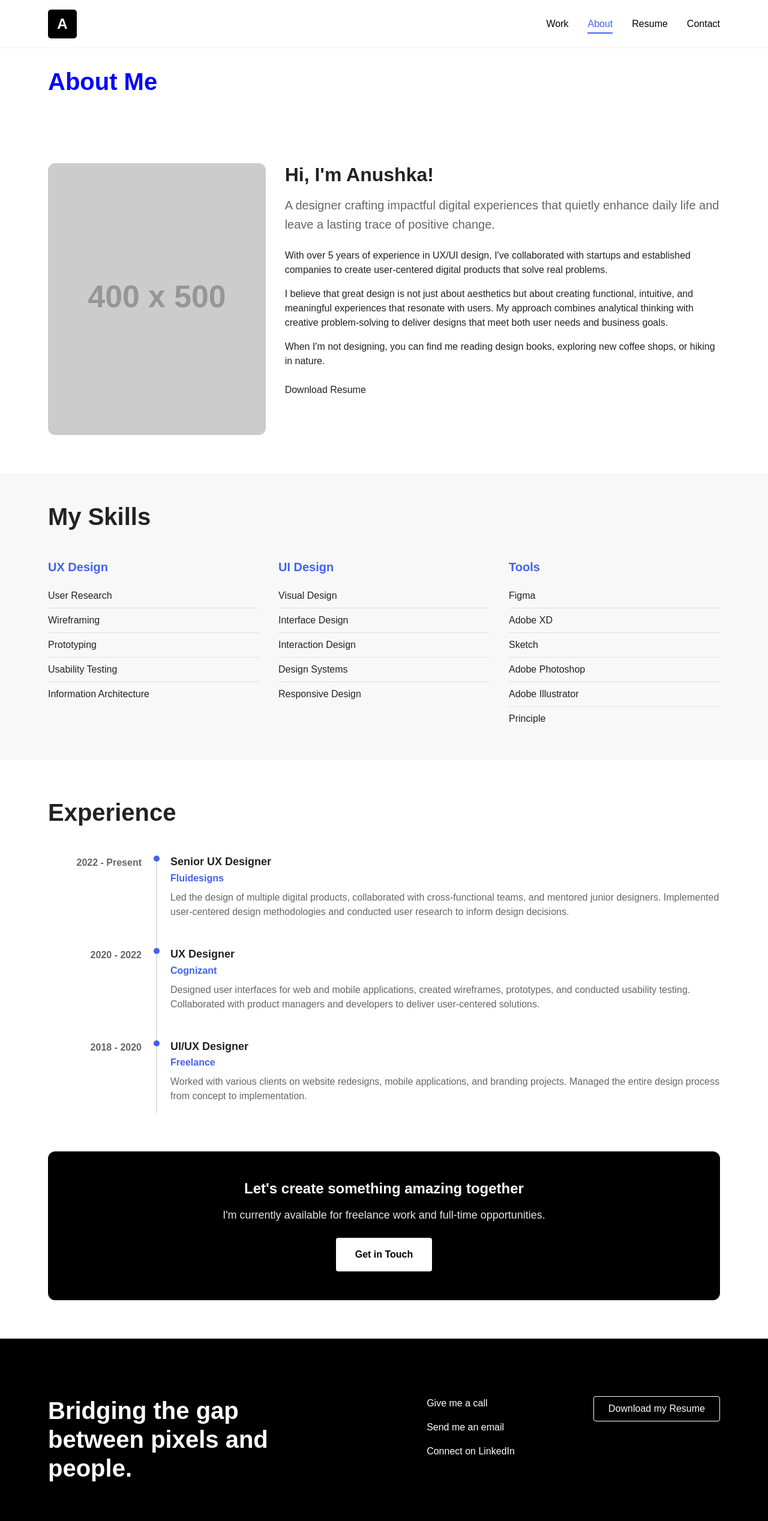
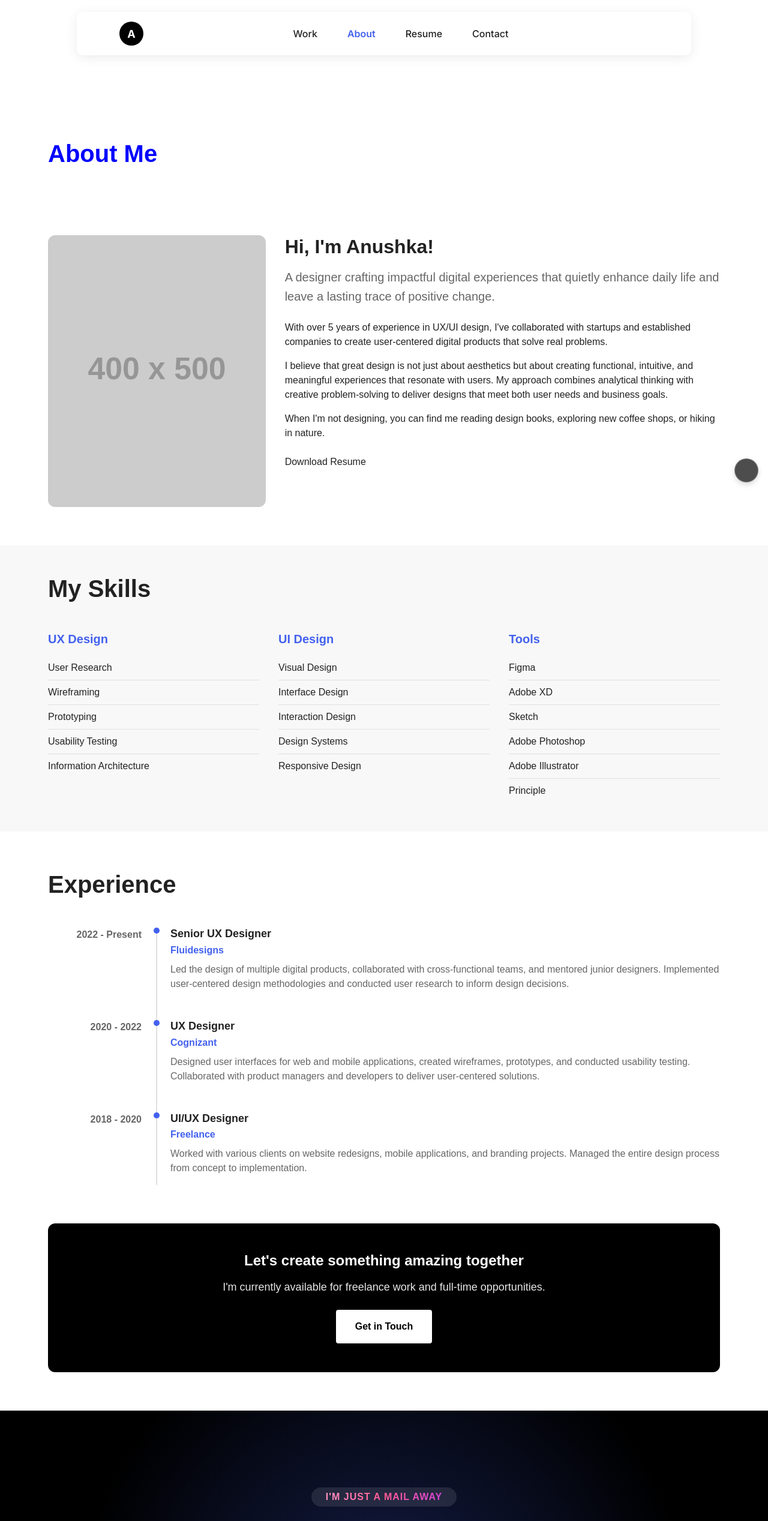
Before and after one commit to design-anushka/Portfolio-Website, a React (Vite) app: page /about in a window 1280 px wide. Shown: the top 2535 px of the page at 60% size. Built offline with nearby package versions, Linux system fonts and the light colour scheme.

Commit message:
Ini commit 3

```diff
--- a/src/App.jsx
+++ b/src/App.jsx
@@ -8,6 +8,7 @@ import Header from './components/Header'
 import Footer from './components/Footer'
 import CursorFollower from './components/CursorFollower'
 import ScrollToTop from './components/ScrollToTop'
+import ScrollToTopButton from './components/ScrollToTopButton'
 
 // Add this line to test if inline styles work
 import './styles/main.scss'
@@ -15,6 +16,7 @@ import './styles/main.scss'
 function App() {
   return (
     <Router>
+      <ScrollToTop />
       <div className="app" style={{ fontFamily: 'Arial, sans-serif' }}>
         <CursorFollower />
         <Header />
@@ -28,7 +30,7 @@ function App() {
           </Routes>
         </main>
         <Footer />
-        <ScrollToTop />
+        <ScrollToTopButton />
       </div>
     </Router>
   )
--- a/src/components/Footer.jsx
+++ b/src/components/Footer.jsx
@@ -6,36 +6,68 @@ const Footer = () => {
 
   return (
     <footer className="footer">
+      <div className="contact-cta-section">
+        <div className="container">
+          <div className="contact-cta-content">
+            <p className="contact-cta-tagline">I'M JUST A MAIL AWAY</p>
+            <h2 className="contact-cta-title">
+              <span className="title-part">Best design experiences,</span>
+              <span className="highlight-wrapper">
+                <span className="highlight-text">hum bhi bana lenge!</span>
+                <span className="emoji">😎</span>
+              </span>
+            </h2>
+            <p className="contact-cta-text">Let's make something together.</p>
+
+            {/* Contact options replacing the single CTA button */}
+            <div className="contact-options">
+              <a href="tel:+1234567890" className="contact-option">
+                <span className="contact-icon">
+                  <svg xmlns="http://www.w3.org/2000/svg" viewBox="0 0 24 24" fill="none" stroke="currentColor" strokeWidth="2">
+                    <path d="M22 16.92v3a2 2 0 01-2.18 2 19.79 19.79 0 01-8.63-3.07 19.5 19.5 0 01-6-6 19.79 19.79 0 01-3.07-8.67A2 2 0 014.11 2h3a2 2 0 012 1.72 12.84 12.84 0 00.7 2.81 2 2 0 01-.45 2.11L8.09 9.91a16 16 0 006 6l1.27-1.27a2 2 0 012.11-.45 12.84 12.84 0 002.81.7A2 2 0 0122 16.92z" />
+                  </svg>
+                </span>
+                Give me a call
+              </a>
+
+              <a href="mailto:hello@anushkasingh.com" className="contact-option">
+                <span className="contact-icon">
+                  <svg xmlns="http://www.w3.org/2000/svg" viewBox="0 0 24 24" fill="none" stroke="currentColor" strokeWidth="2">
+                    <path d="M4 4h16c1.1 0 2 .9 2 2v12c0 1.1-.9 2-2 2H4c-1.1 0-2-.9-2-2V6c0-1.1.9-2 2-2z" />
+                    <polyline points="22,6 12,13 2,6" />
+                  </svg>
+                </span>
+                Send me an email
+              </a>
+
+              <a href="https://linkedin.com/in/yourprofile" target="_blank" rel="noopener noreferrer" className="contact-option">
+                <span className="contact-icon">
+                  <svg xmlns="http://www.w3.org/2000/svg" viewBox="0 0 24 24" fill="none" stroke="currentColor" strokeWidth="2">
+                    <path d="M16 8a6 6 0 0 1 6 6v7h-4v-7a2 2 0 0 0-2-2 2 2 0 0 0-2 2v7h-4v-7a6 6 0 0 1 6-6z" />
+                    <rect x="2" y="9" width="4" height="12" />
+                    <circle cx="4" cy="4" r="2" />
+                  </svg>
+                </span>
+                Connect on LinkedIn
+              </a>
+            </div>
+          </div>
+        </div>
+      </div>
+
       <div className="container">
         <div className="footer-content">
           <div className="footer-main">
-            <h2 className="footer-heading">Bridging the gap <br/> between pixels and people.</h2>
-            <div className="footer-links">
-              <a href="mailto:your.email@example.com" className="footer-link">Give me a call</a>
-              <a href="mailto:your.email@example.com" className="footer-link">Send me an email</a>
-              <a href="https://www.linkedin.com/in/yourusername" target="_blank" rel="noopener noreferrer" className="footer-link">Connect on LinkedIn</a>
-            </div>
-            <a href="/Anushka Singh_UX Manager_Resume.pdf" target="_blank" rel="noopener noreferrer" className="resume-button">
-              Download my Resume
-            </a>
-          </div>
+            {/* <h2 className="footer-heading">Bridging the gap <br/> between pixels and people.</h2> */}
 
-          <div className="footer-secondary">
-            <div className="footer-logo">
-              <span className="name">Anushka Singh</span>
-            </div>
-            <nav className="footer-nav">
-              <ul className="footer-nav-list">
-                <li><Link to="/about">About Me</Link></li>
-                <li><Link to="/work">Work</Link></li>
-                <li><Link to="/contact">Contact</Link></li>
-              </ul>
-            </nav>
           </div>
         </div>
 
         <div className="footer-bottom">
           <p>© {currentYear} Anushka Singh. All rights reserved.</p>
+          <a href="/Anushka Singh_UX Manager_Resume.pdf" target="_blank" rel="noopener noreferrer" className="resume-button">
+              Download my Resume
+            </a>
         </div>
       </div>
     </footer>
--- a/src/components/Header.jsx
+++ b/src/components/Header.jsx
@@ -3,18 +3,21 @@ import { Link, useLocation } from 'react-router-dom'
 import '../styles/components/Header.scss'
 
 const Header = () => {
-  const [isScrolled, setIsScrolled] = useState(false)
+  const [scrolled, setScrolled] = useState(false)
   const [menuOpen, setMenuOpen] = useState(false)
   const location = useLocation()
 
   useEffect(() => {
     const handleScroll = () => {
-      setIsScrolled(window.scrollY > 50)
+      const isScrolled = window.scrollY > 10
+      if (isScrolled !== scrolled) {
+        setScrolled(isScrolled)
+      }
     }
 
     window.addEventListener('scroll', handleScroll)
     return () => window.removeEventListener('scroll', handleScroll)
-  }, [])
+  }, [scrolled])
 
   useEffect(() => {
     // Close menu when location changes
@@ -38,8 +41,15 @@ const Header = () => {
     setMenuOpen(!menuOpen)
   }
 
+  const handleNavClick = () => {
+    window.scrollTo({
+      top: 0,
+      behavior: 'smooth'
+    });
+  };
+
   return (
-    <header className={`header ${isScrolled ? 'scrolled' : ''}`}>
+    <header className={`header ${scrolled ? 'scrolled' : ''}`}>
       <div className="container">
         <div className="header-content">
           <Link to="/" className="logo">
@@ -52,18 +62,18 @@ const Header = () => {
             aria-label="Toggle menu"
             aria-expanded={menuOpen}
           >
-            <span></span>
-            <span></span>
-            <span></span>
+            <svg xmlns="http://www.w3.org/2000/svg" viewBox="0 0 24 24" fill="none" stroke="currentColor" strokeWidth="2">
+              <path d="M3 12h18M3 6h18M3 18h18" />
+            </svg>
           </button>
 
           <nav className={`nav ${menuOpen ? 'open' : ''}`}>
             <ul className="nav-list">
               <li className={location.pathname === '/work' ? 'active' : ''}>
-                <Link to="/work">Work</Link>
+                <Link to="/work" onClick={handleNavClick}>Work</Link>
               </li>
               <li className={location.pathname === '/about' ? 'active' : ''}>
-                <Link to="/about">About</Link>
+                <Link to="/about" onClick={handleNavClick}>About</Link>
               </li>
               <li>
                 <a
@@ -75,10 +85,12 @@ const Header = () => {
                 </a>
               </li>
               <li className={location.pathname === '/contact' ? 'active' : ''}>
-                <Link to="/contact">Contact</Link>
+                <Link to="/contact" onClick={handleNavClick}>Contact</Link>
               </li>
             </ul>
           </nav>
+
+          <div className={`nav-bg ${menuOpen ? 'active' : ''}`}></div>
         </div>
       </div>
     </header>
--- a/src/components/ScrollToTop.jsx
+++ b/src/components/ScrollToTop.jsx
@@ -1,8 +1,10 @@
 import { useState, useEffect } from 'react'
 import '../styles/components/ScrollToTop.scss'
+import { useLocation } from 'react-router-dom'
 
 const ScrollToTop = () => {
   const [isVisible, setIsVisible] = useState(false)
+  const { pathname } = useLocation()
 
   // Show button when page is scrolled down
   useEffect(() => {
@@ -18,6 +20,14 @@ const ScrollToTop = () => {
 
     return () => window.removeEventListener('scroll', toggleVisibility)
   }, [])
+
+  useEffect(() => {
+    // When the route changes, scroll to top with smooth animation
+    window.scrollTo({
+      top: 0,
+      behavior: 'smooth'
+    })
+  }, [pathname])
 
   // Scroll to top function
   const scrollToTop = () => {
--- /dev/null
+++ b/src/components/ScrollToTopButton.jsx
@@ -0,0 +1,43 @@
+import { useState, useEffect } from 'react';
+import '../styles/components/ScrollToTopButton.scss';
+
+const ScrollToTopButton = () => {
+  const [isVisible, setIsVisible] = useState(false);
+
+  // Show button when page is scrolled down
+  const toggleVisibility = () => {
+    if (window.pageYOffset > 300) {
+      setIsVisible(true);
+    } else {
+      setIsVisible(false);
+    }
+  };
+
+  // Scroll to top smooth function
+  const scrollToTop = () => {
+    window.scrollTo({
+      top: 0,
+      behavior: 'smooth'
+    });
+  };
+
+  useEffect(() => {
+    window.addEventListener('scroll', toggleVisibility);
+    return () => window.removeEventListener('scroll', toggleVisibility);
+  }, []);
+
+  return (
+    <button
+      className={`scroll-to-top ${isVisible ? 'visible' : ''}`}
+      onClick={scrollToTop}
+      aria-label="Scroll to top"
+    >
+      <svg xmlns="http://www.w3.org/2000/svg" viewBox="0 0 24 24" fill="none" stroke="currentColor" strokeWidth="2">
+        <polyline points="17 11 12 6 7 11"></polyline>
+        <polyline points="17 18 12 13 7 18"></polyline>
+      </svg>
+    </button>
+  );
+};
+
+export default ScrollToTopButton;
--- a/src/styles/components/Footer.scss
+++ b/src/styles/components/Footer.scss
@@ -1,7 +1,13 @@
+@import '../variables.scss';
+
 .footer {
   background-color: $primary-color;
   color: white;
-  padding: $spacing-4xl 0 $spacing-xl;
+  padding: 0 0 $spacing-xl;
+
+  p{
+    margin-bottom: 0px;
+  }
 
   .footer-content {
     display: flex;
@@ -109,10 +115,210 @@
   }
 
   .footer-bottom {
-    margin-top: $spacing-xl;
+    display: flex;
+    justify-content: space-between;
+    align-items: center;
+    // margin-top: $spacing-xl;
     padding-top: $spacing-lg;
     border-top: 1px solid rgba(255, 255, 255, 0.1);
     font-size: $font-size-sm;
     opacity: 0.7;
   }
 }
+
+// Contact CTA Section - Moved from HomePage.scss
+.contact-cta-section {
+  padding: $spacing-5xl 0;
+  background-color: $primary-color;
+  color: white;
+  text-align: center;
+  position: relative;
+  overflow: hidden;
+
+  &::before {
+    content: '';
+    position: absolute;
+    top: 0;
+    left: 0;
+    width: 100%;
+    height: 100%;
+    background: radial-gradient(circle at center, rgba(67, 97, 238, 0.3) 0%, rgba(0, 0, 0, 0) 70%);
+    pointer-events: none;
+  }
+
+  .container {
+    max-width: 800px;
+    margin: 0 auto;
+    position: relative;
+    z-index: 2;
+  }
+
+  .contact-cta-tagline {
+    display: inline-block;
+    font-size: $font-size-md;
+    font-weight: 700;
+    letter-spacing: 1px;
+    text-transform: uppercase;
+    background: linear-gradient(90deg, #FF9ECD 0%, #FF5993 50%, #C840E9 100%);
+    -webkit-background-clip: text;
+    background-clip: text;
+    -webkit-text-fill-color: transparent;
+    margin-bottom: $spacing-md;
+    position: relative;
+    padding: $spacing-xs $spacing-lg;
+
+    &::before {
+      content: '';
+      position: absolute;
+      top: 0;
+      left: 0;
+      right: 0;
+      bottom: 0;
+      background: rgba(255, 255, 255, 0.1);
+      border-radius: 20px;
+      z-index: -1;
+    }
+  }
+
+  .contact-cta-title {
+    font-size: $font-size-3xl;
+    margin-bottom: $spacing-xl;
+    line-height: 1.3;
+
+    @media (min-width: $breakpoint-lg) {
+      font-size: $font-size-4xl;
+    }
+
+    .title-part {
+      display: block;
+      margin-bottom: $spacing-sm;
+    }
+
+    .highlight-wrapper {
+      display: inline-flex;
+      align-items: center;
+      position: relative;
+      padding: 0 $spacing-md;
+
+      &::before {
+        content: '';
+        position: absolute;
+        height: 100%;
+        width: 100%;
+        background: $accent-color;
+        transform: skew(-10deg);
+        left: 0;
+        z-index: -1;
+        border-radius: 4px;
+        box-shadow: 0 5px 15px rgba(67, 97, 238, 0.4);
+      }
+    }
+
+    .highlight-text {
+      font-weight: 800;
+      font-style: italic;
+      letter-spacing: 0.5px;
+      color: white;
+      text-shadow: 1px 1px 0 rgba(0, 0, 0, 0.3);
+      transform: translateY(2px);
+      position: relative;
+      z-index: 2;
+
+      // Add subtle animation
+      animation: textPulse 3s ease-in-out infinite;
+
+      @keyframes textPulse {
+        0%, 100% {
+          transform: translateY(0);
+        }
+        50% {
+          transform: translateY(-3px);
+        }
+      }
+    }
+
+    .emoji {
+      font-size: 1.2em;
+      margin-left: $spacing-sm;
+      display: inline-block;
+      transform-origin: center;
+
+      // Add bounce animation
+      animation: emojiBounce 2s ease-in-out infinite;
+
+      @keyframes emojiBounce {
+        0%, 100% {
+          transform: rotate(0deg) scale(1);
+        }
+        50% {
+          transform: rotate(15deg) scale(1.2);
+        }
+      }
+    }
+  }
+
+  .contact-cta-text {
+    font-size: $font-size-xl;
+    margin-bottom: $spacing-2xl;
+    opacity: 0.9;
+  }
+
+  // Contact options
+  .contact-options {
+    display: flex;
+    flex-wrap: wrap;
+    justify-content: center;
+    gap: $spacing-md;
+    margin-top: $spacing-2xl;
+
+    @media (min-width: $breakpoint-md) {
+      gap: $spacing-xl;
+    }
+  }
+
+  .contact-option {
+    display: flex;
+    flex-direction: column;
+    align-items: center;
+    text-decoration: none;
+    color: white;
+    background-color: rgba(255, 255, 255, 0.1);
+    padding: $spacing-lg $spacing-xl;
+    border-radius: 12px;
+    transition: all $transition-normal;
+    min-width: 180px;
+    backdrop-filter: blur(5px);
+    border: 1px solid rgba(255, 255, 255, 0.1);
+    cursor: url('/images/cursors/magic-wand.png'), auto;
+
+    &:hover {
+      background-color: rgba(255, 255, 255, 0.2);
+      transform: translateY(-5px);
+      box-shadow: 0 10px 20px rgba(0, 0, 0, 0.2);
+      border-color: rgba(255, 255, 255, 0.3);
+
+      .contact-icon {
+        transform: scale(1.1);
+        background-color: rgba(255, 255, 255, 0.2);
+      }
+    }
+
+    .contact-icon {
+      width: 54px;
+      height: 54px;
+      border-radius: 50%;
+      background-color: rgba(255, 255, 255, 0.1);
+      display: flex;
+      align-items: center;
+      justify-content: center;
+      margin-bottom: $spacing-md;
+      transition: all $transition-normal;
+
+      svg {
+        width: 24px;
+        height: 24px;
+        stroke: white;
+      }
+    }
+  }
+}
--- a/src/styles/components/Header.scss
+++ b/src/styles/components/Header.scss
@@ -1,20 +1,26 @@
+// Glassmorphic navbar with left-right layout
 .header {
   position: fixed;
-  top: 0;
-  left: 0;
-  width: 100%;
-  height: $header-height;
-  background-color: white;
-  z-index: $z-index-sticky;
-  transition: all $transition-normal;
-  border-bottom: 1px solid rgba(0, 0, 0, 0.05);
-
-  &.scrolled {
-    box-shadow: 0 2px 10px rgba(0, 0, 0, 0.05);
-  }
+  top: 20px;
+  left: 50%;
+  transform: translateX(-50%);
+  width: 80%;
+  display: flex;
+  justify-content: space-between;
+  align-items: center;
+  border-radius: 10px;
+  font-family: $font-family-sans;
+  background: rgba(255, 255, 255, 0.4);
+  backdrop-filter: blur(5px);
+  -webkit-backdrop-filter: blur(5px);
+  border: 1px solid rgba(255, 255, 255, 0.3);
+  box-shadow: 0 4px 20px rgba(0, 0, 0, 0.08);
+  transition: 0.3s;
+  padding: 15px 30px;
+  z-index: $z-index-fixed;
 
   .container {
-    height: 100%;
+    width: 100%;
     display: flex;
     justify-content: space-between;
     align-items: center;
@@ -25,180 +31,144 @@
     display: flex;
     justify-content: space-between;
     align-items: center;
-    height: 100%;
   }
 
   .logo {
-    font-size: $font-size-2xl;
-    font-weight: 700;
-    z-index: 300;
+    display: flex;
+    align-items: center;
+    text-decoration: none;
+    margin-right: $spacing-md;
 
     .logo-letter {
       display: flex;
       align-items: center;
       justify-content: center;
-      width: 48px;
-      height: 48px;
+      width: 40px;
+      height: 40px;
+      border-radius: 50%;
       background-color: $primary-color;
       color: white;
-      border-radius: 5px;
-      transition: transform $transition-fast;
-
-      &:hover {
-        transform: scale(1.05);
-      }
-    }
-  }
-
-  .mobile-menu-toggle {
-    display: none;
-    position: relative;
-    width: 30px;
-    height: 24px;
-    z-index: 300;
-    background: transparent;
-    border: none;
-    outline: none;
-    cursor: pointer;
-    padding: 0;
-    margin: 0;
-
-    @media (max-width: $breakpoint-md) {
-      display: block;
+      font-weight: 700;
+      font-size: $font-size-lg;
+      transition: transform 0.3s ease;
     }
 
-    span {
-      display: block;
-      position: absolute;
-      height: 2px;
-      width: 100%;
-      background: $primary-color;
-      border-radius: 1px;
-      opacity: 1;
-      left: 0;
-      transform: rotate(0deg);
-      transition: .25s ease-in-out;
-
-      &:nth-child(1) {
-        top: 0;
-      }
-
-      &:nth-child(2) {
-        top: 10px;
-      }
-
-      &:nth-child(3) {
-        top: 20px;
-      }
-    }
-
-    &.active {
-      span {
-        &:nth-child(1) {
-          top: 10px;
-          transform: rotate(135deg);
-        }
-
-        &:nth-child(2) {
-          opacity: 0;
-          left: -30px;
-        }
-
-        &:nth-child(3) {
-          top: 10px;
-          transform: rotate(-135deg);
-        }
-      }
+    &:hover .logo-letter {
+      transform: scale(1.05);
     }
   }
 
   .nav {
     .nav-list {
       display: flex;
-      gap: $spacing-xl;
       list-style: none;
+      justify-content: flex-end;
+      gap: 30px;
       margin: 0;
       padding: 0;
 
       li {
-        position: relative;
-        font-size: $font-size-md;
-        font-weight: 500;
+        a {
+          color: $text-color;
+          text-decoration: none;
+          font-weight: 500;
+          transition: color 0.3s;
+          padding: 5px 10px;
+          cursor: pointer;
 
-        a {
-          color: $primary-color;
-          text-decoration: none;
-          transition: color $transition-fast;
-          padding: $spacing-xs 0;
-          display: inline-block;
-
-          &::after {
-            content: '';
-            position: absolute;
-            bottom: 0;
-            left: 0;
-            width: 0;
-            height: 2px;
-            background-color: $accent-color;
-            transition: width $transition-fast;
+          &:hover {
+            color: $accent-color;
           }
         }
 
-        &:hover, &.active {
-          a {
-            color: $accent-color;
-
-            &::after {
-              width: 100%;
-            }
-          }
+        &.active a {
+          color: $accent-color;
+          font-weight: 600;
         }
       }
     }
+  }
 
-    @media (max-width: $breakpoint-md) {
-      position: fixed;
-      top: 0;
+  .mobile-menu-toggle {
+    background: transparent;
+    border: none;
+    cursor: pointer;
+    display: none;
+    color: $text-color;
+
+    svg {
+      width: 24px;
+      height: 24px;
+    }
+
+    @media (max-width: 768px) {
+      display: block;
+    }
+  }
+
+  &.scrolled {
+    background: rgba(255, 255, 255, 0.7);
+    box-shadow: 0 8px 32px rgba(0, 0, 0, 0.1);
+  }
+
+  @media (max-width: 768px) {
+    width: 90%;
+    top: 10px;
+    padding: 10px 15px;
+
+    .nav {
+      position: absolute;
+      top: 100%;
       left: 0;
       width: 100%;
-      height: 100vh;
-      background-color: white;
-      padding: 100px 20px 20px;
-      transform: translateY(-100%);
-      transition: transform 0.3s ease;
-      display: flex;
-      align-items: center;
-      justify-content: flex-start;
+      background: rgba(255, 255, 255, 0.8);
+      backdrop-filter: blur(5px);
+      -webkit-backdrop-filter: blur(5px);
+      border-radius: 0 0 10px 10px;
+      padding: 20px 0;
+      display: none;
+      border-top: 1px solid rgba(255, 255, 255, 0.3);
 
       &.open {
-        transform: translateY(0);
+        display: block;
       }
 
       .nav-list {
         flex-direction: column;
         align-items: center;
-        width: 100%;
-        gap: $spacing-xl;
 
         li {
-          font-size: $font-size-xl;
-          margin-bottom: $spacing-lg;
-          width: 100%;
-          text-align: center;
-
-          a {
-            display: block;
-            padding: $spacing-sm 0;
-            width: 100%;
-          }
+          margin: 10px 0;
         }
       }
     }
   }
 }
 
-@media (max-width: $breakpoint-md) {
-  body.menu-open {
-    overflow: hidden;
+// Body spacing adjustment
+body {
+  padding-top: calc(#{$header-height} + 40px);
+
+  @media (max-width: 768px) {
+    padding-top: calc(#{$header-height} + 20px);
   }
 }
+
+// Handle mobile menu open state
+body.menu-open {
+  overflow: hidden;
+}
+
+// Add this to your existing styles but don't apply it yet
+.glassmorphic {
+  backdrop-filter: blur(5px) !important;
+  -webkit-backdrop-filter: blur(5px) !important;
+  background-color: rgba(255, 255, 255, 0.9) !important;
+}
+
+// Media query for smaller screens
+@media (max-width: 576px) {
+  .logo .status-indicator .status-text {
+    display: none; // Hide text on very small screens
+  }
+}
--- /dev/null
+++ b/src/styles/components/ScrollToTopButton.scss
@@ -0,0 +1,39 @@
+.scroll-to-top {
+  position: fixed;
+  bottom: 30px;
+  right: 30px;
+  width: 50px;
+  height: 50px;
+  border-radius: 50%;
+  background-color: rgba(255, 255, 255, 0.9);
+  backdrop-filter: blur(5px);
+  box-shadow: 0 4px 15px rgba(0, 0, 0, 0.1);
+  border: 1px solid rgba(255, 255, 255, 0.3);
+  display: flex;
+  align-items: center;
+  justify-content: center;
+  cursor: pointer;
+  opacity: 0;
+  transform: translateY(20px);
+  transition: all 0.3s ease;
+  z-index: 90;
+
+  &.visible {
+    opacity: 1;
+    transform: translateY(0);
+  }
+
+  svg {
+    width: 20px;
+    height: 20px;
+    stroke: $primary-color;
+  }
+
+  &:hover {
+    background-color: $primary-color;
+
+    svg {
+      stroke: white;
+    }
+  }
+}
--- a/src/styles/global.scss
+++ b/src/styles/global.scss
@@ -4,10 +4,10 @@
 
 // Custom cursor styles
 .magic-cursor {
-  cursor: url('/images/cursors/magic-wand.png'), pointer !important;
+  cursor: url('/images/cursors/cursor.png') 10 5, auto !important;
 }
 
-// Apply to all major interactive elements
+// Apply to all interactive elements
 a,
 button,
 .cta-button,
@@ -16,6 +16,7 @@ button,
 .testimonial-card,
 .project-card,
 .process-card,
-.hero-title-wrapper {
+.hero-title-wrapper,
+.contact-option {
   @extend .magic-cursor;
 }
```
Also changed, not shown: public/images/cursors/cursor.png (added).
